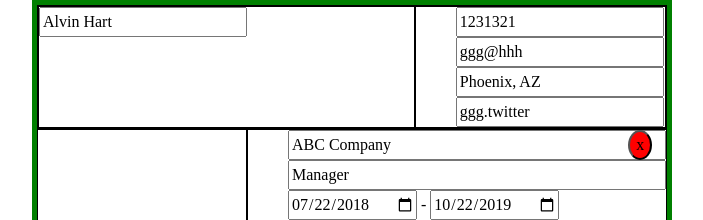
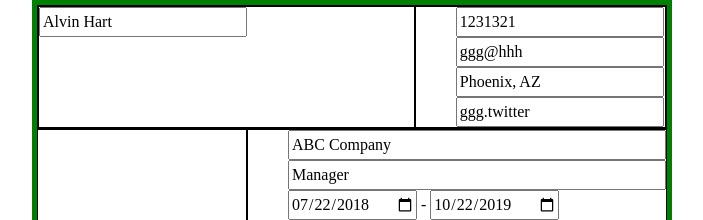
Before and after one commit to greenzombie123/cv-application, a React (Vite) app: page / in a window 1280 px wide. Shown: the top 220 px of the page, without its empty margins (288-991 px from the left). Built offline with nearby package versions, Linux system fonts and the light colour scheme.

Commit message:
Implement functionality where DeleteButton for WorkInfo disappears if there is only one workInfo

```diff
--- a/src/components/MainInfoSection/WorkSection/WorkSection.jsx
+++ b/src/components/MainInfoSection/WorkSection/WorkSection.jsx
@@ -23,7 +23,7 @@ function WorkSection({ hasSubmit }) {
       {workInfoList.map((workInfo) => {
         return (
           <WorkInfo key={workInfo.id}>
-            <DeleteButton />
+            {workInfoList.length > 1 && <DeleteButton/>}
             <Input
               id="company"
               value={workInfo.company}
```
